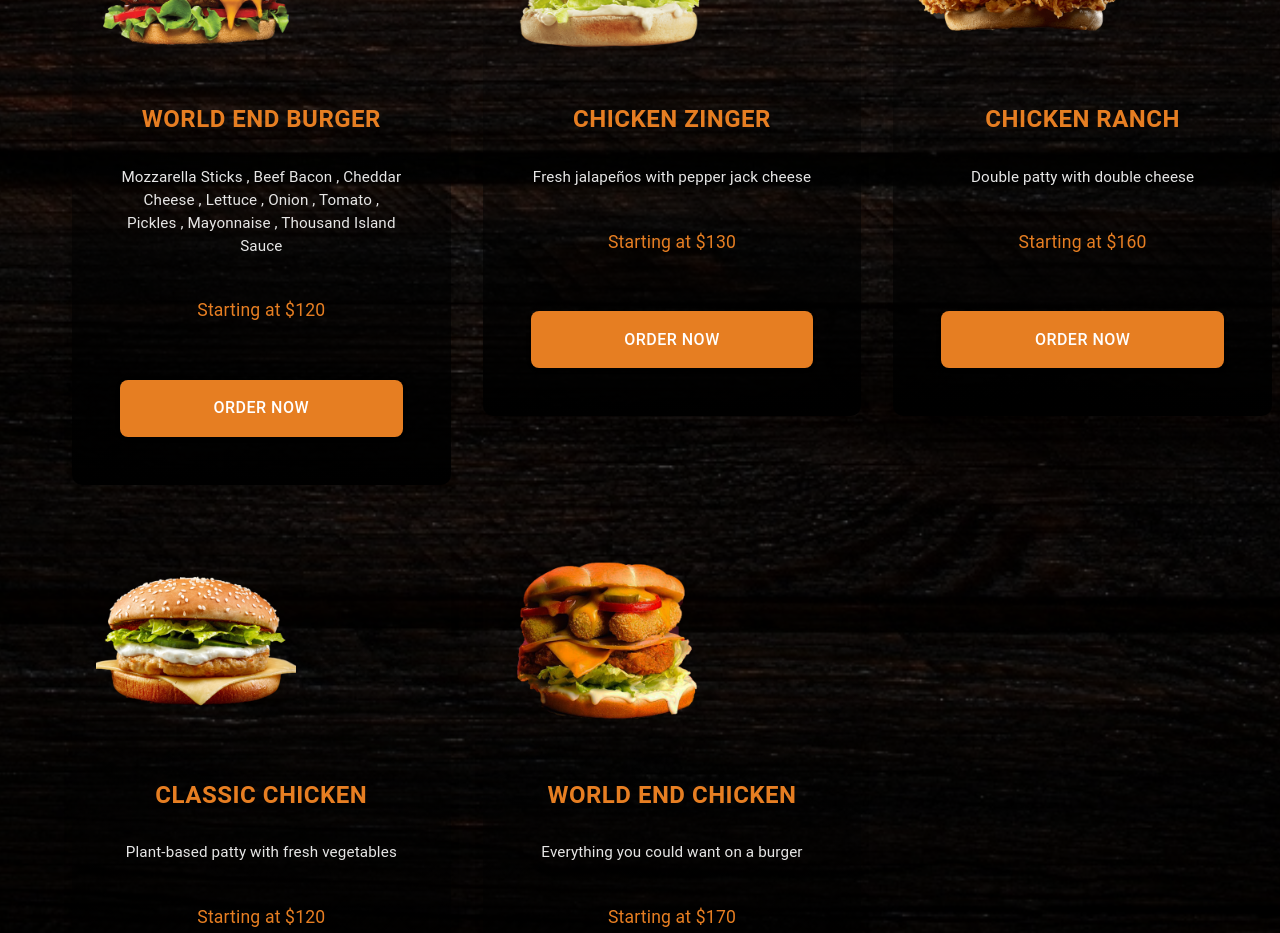
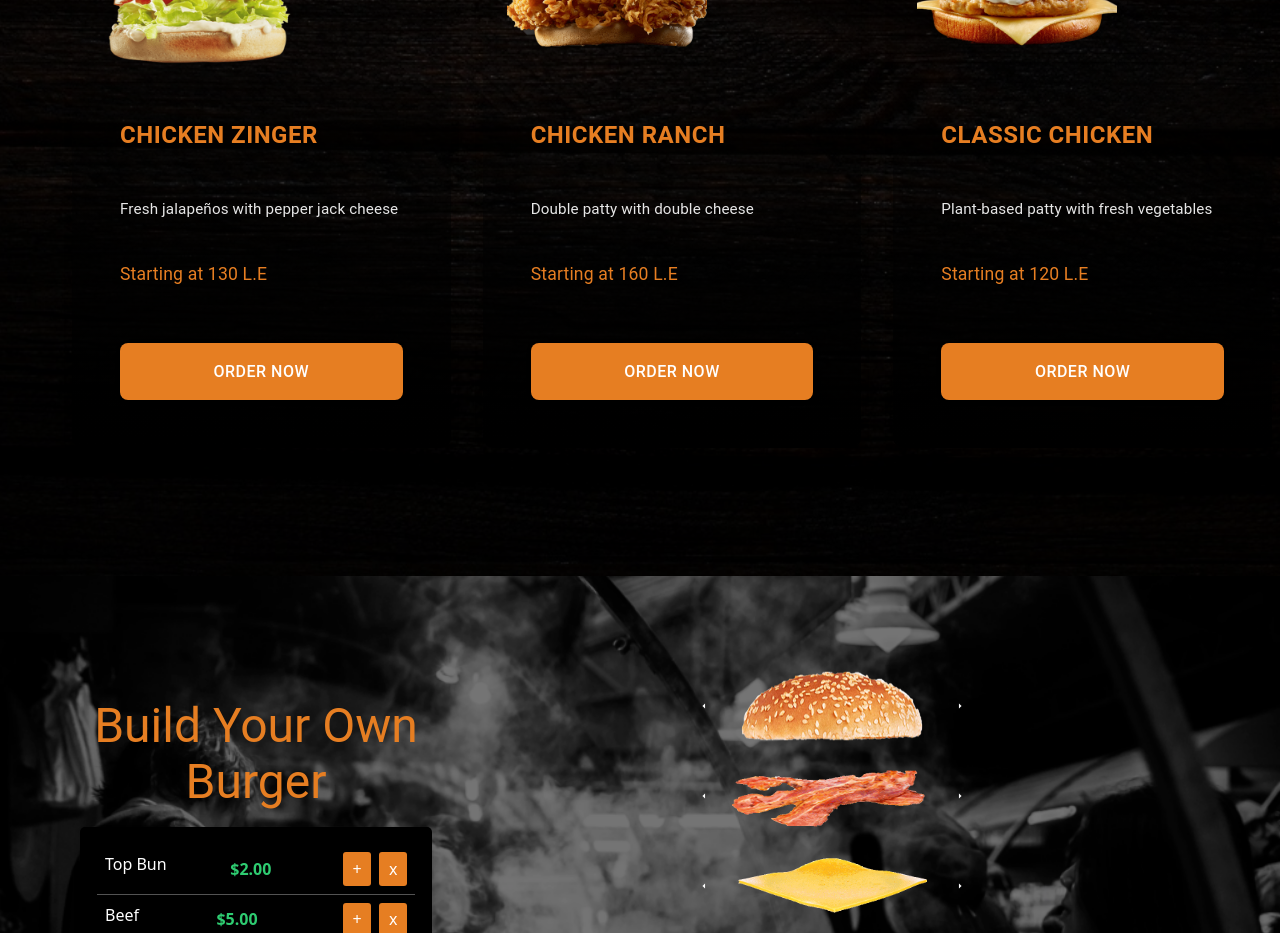
Before and after one commit to YoussefGad97/QBurger, a React (Create React App) app: page / in a window 1280 px wide. Shown: the part 3200-4133 px from the top of the page. Built offline with nearby package versions, Linux system fonts and the light colour scheme.

Commit message:
Updated Card Design for Most Popular

```diff
--- a/src/components/BurgerGallery.js
+++ b/src/components/BurgerGallery.js
@@ -52,16 +52,6 @@ const BurgerGallery = () => {
       image: Burger2,
     },
     {
-      id: 4,
-      name: "World End Burger",
-      description: "Mozzarella Sticks , Beef Bacon , Cheddar Cheese , Lettuce , Onion , Tomato , Pickles , Mayonnaise , Thousand Island Sauce",
-      price: {
-        single: 120,
-        double: 150,
-      },
-      image: Burger4,
-    },
-    {
       id: 5,
       name: "Chicken Zinger",
       description: "Fresh jalapeños with pepper jack cheese",
@@ -90,16 +80,6 @@ const BurgerGallery = () => {
         double: 150,
       },
       image: Burger7,
-    },
-    {
-      id: 8,
-      name: "World End Chicken",
-      description: "Everything you could want on a burger",
-      price: {
-        single: 170,
-        double: 200,
-      },
-      image: Burger8,
     },
   ];
 
@@ -139,7 +119,7 @@ const BurgerGallery = () => {
                   {burger.description}
                 </Typography>
                 <Typography variant="h6" className="burger-price">
-                  Starting at ${burger.price.single}
+                  Starting at {burger.price.single} L.E
                 </Typography>
                 <Button
                   variant="contained"
--- a/src/components/OrderDialog.js
+++ b/src/components/OrderDialog.js
@@ -96,7 +96,7 @@ const OrderDialog = ({ open, onClose, burger, onOrderComplete }) => {
               <Box className="patty-option">
                 <Typography variant="subtitle1">Single Patty</Typography>
                 <Typography variant="body2">
-                  ${getPrice(burger?.price?.single).toFixed(2)}
+                  {getPrice(burger?.price?.single).toFixed(2)} L.E
                 </Typography>
               </Box>
             }
@@ -108,7 +108,7 @@ const OrderDialog = ({ open, onClose, burger, onOrderComplete }) => {
               <Box className="patty-option">
                 <Typography variant="subtitle1">Double Patty</Typography>
                 <Typography variant="body2">
-                  ${getPrice(burger?.price?.double).toFixed(2)}
+                  {getPrice(burger?.price?.double).toFixed(2)} L.E
                 </Typography>
               </Box>
             }
--- a/src/styles/BurgerGallery.scss
+++ b/src/styles/BurgerGallery.scss
@@ -191,17 +191,21 @@
 
     .burger-title {
       color: #f97910;
-      font-size: 1.5rem;
+      font-size:1rem;
       padding-bottom: 1rem;
       font-weight: bold;
+      text-align: left;
     }
 
     .burger-description {
-      padding-bottom: 1rem;
+      padding:1rem 0rem;
+      text-align: left;
+
     }
 
     .burger-price {
       padding-bottom: 1rem;
+      text-align: left;
     }
   }
 }
```
